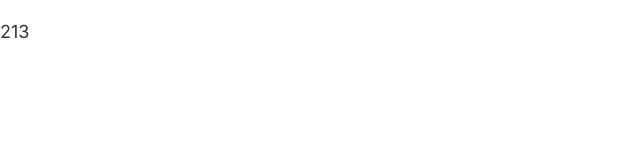
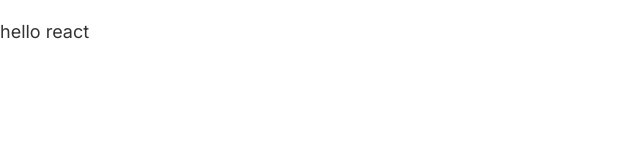
Before and after one commit to aleksem07/farmerShop--react, a React (Create React App) app: page / in a window 1280 px wide. Shown: the top 160 px of the page, without its empty margins (0-640 px from the left). Built offline with nearby package versions, Linux system fonts and the light colour scheme.

Commit message:
feat: add branch task3.9

```diff
--- a/src/components/layout/page-wrapper/PageWrapper.jsx
+++ b/src/components/layout/page-wrapper/PageWrapper.jsx
@@ -3,7 +3,7 @@
 const PageWrapper = () => {
   return (
     <div>
-      <p>213</p>
+      <p>hello react</p>
     </div>
   );
 };
```
